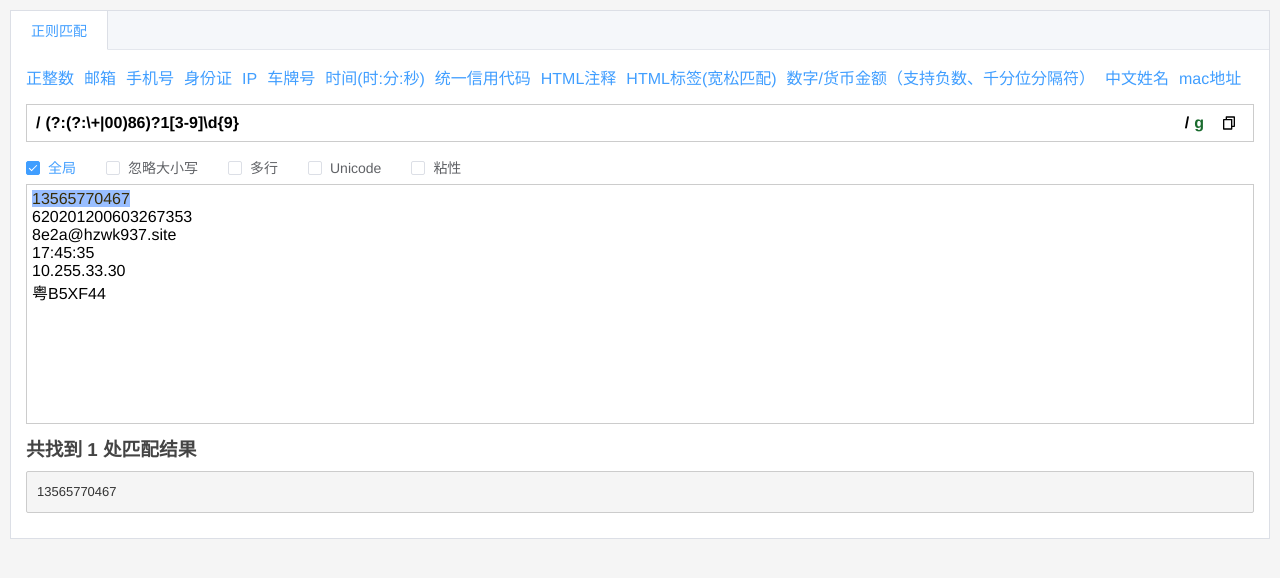
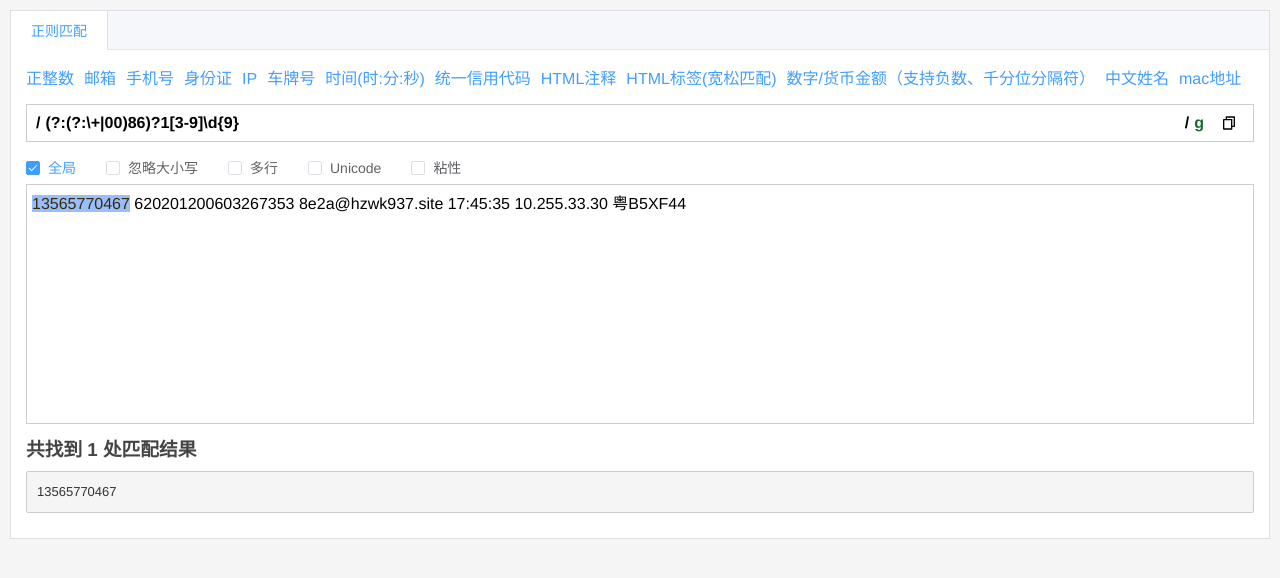
Before and after one commit to chengOnLine/utools-kits, a Vue app: page /#/home in a window 1280 px wide. Shown: the top 578 px of the page. Built offline with nearby package versions, Linux system fonts and the light colour scheme.

Commit message:
fix: bug

```diff
--- a/src/views/home.vue
+++ b/src/views/home.vue
@@ -295,7 +295,7 @@ watchEffect( () => {
     const { nodeType } = node;
     console.log("nodeType" , nodeType , node )
     if( nodeType === 1 ){
-      lines.push(node?.childNodes[0]?.nodeValue);
+      lines.push(node?.innerText);
     }else{
       lines.push(node?.nodeValue)
     }
@@ -615,7 +615,7 @@ onMounted(() => {
 
     .text-content {
       min-height: 100%;
-      white-space: pre-wrap;
+      // white-space: pre-wrap;
 
       :deep(.text-line) {}
 
```
Also changed, not shown: public/version1.0.2.png (added).
